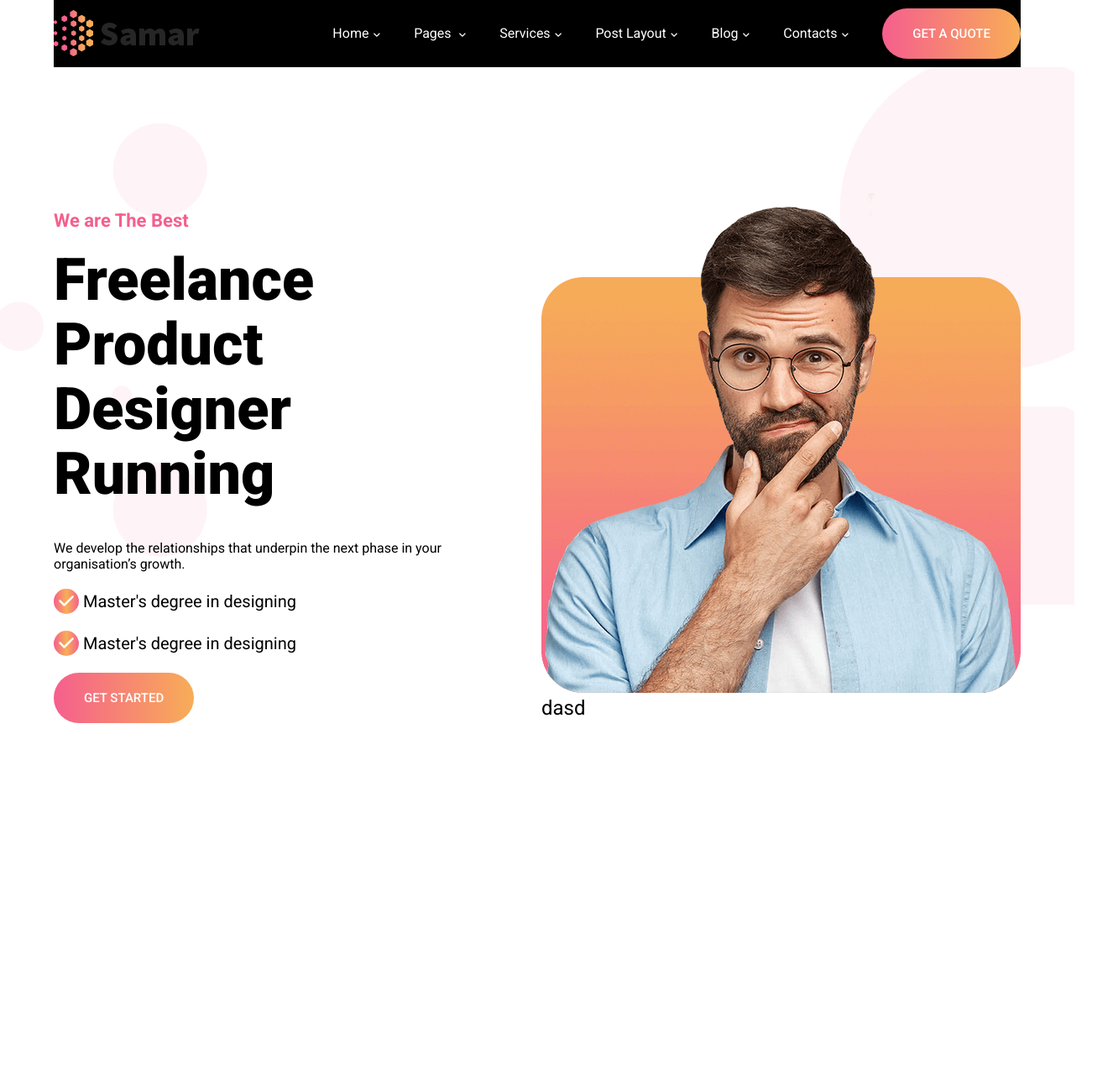
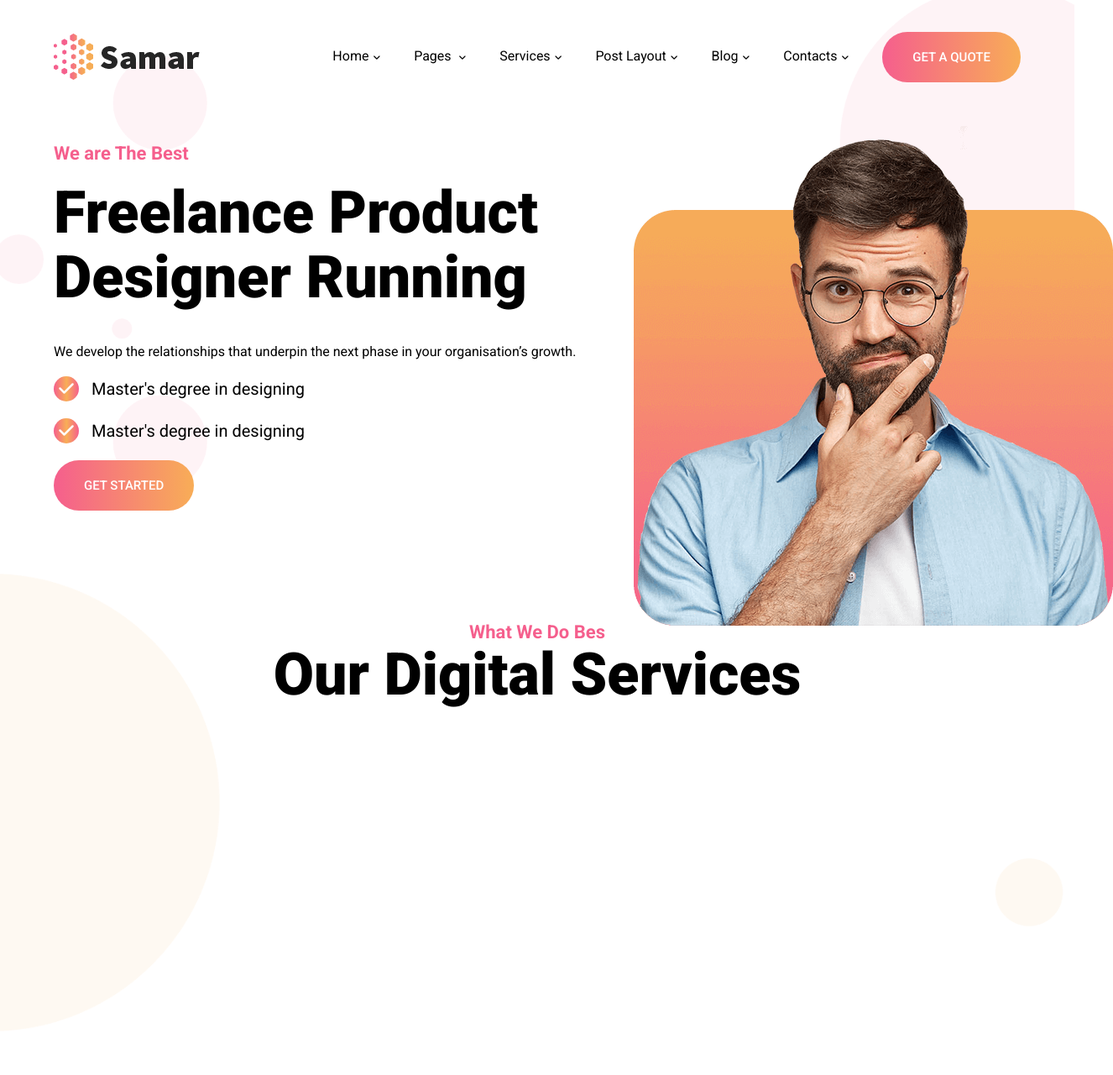
Before and after one commit to Ng-HuuDev/samar, a plain HTML site: page index.html in a window 1280 px wide. Shown: the whole page at 84% size, 1326 px wide, since content can reach past the window. Before the commit the page ends 861 px from the top, so only its background shows below. Drawn offline with Linux system fonts and the light colour scheme.

Commit message:
Create CAROUSEL & SERVICE

```diff
--- a/css/index.css
+++ b/css/index.css
@@ -1,3 +1,5 @@
+/* CSS GLOBAL*/
+
 * {
   margin: 0;
   padding: 0;
@@ -44,27 +46,44 @@ li a {
 .btn:hover {
   background-position: right center;
 }
+
+.title {
+  color: #f55f8d;
+  font-size: 22px;
+  font-weight: 600;
+}
+
+.title__h2 {
+  font-size: 70px;
+  line-height: 1.1;
+  font-weight: 800;
+  color: black;
+  margin-bottom: 20px;
+}
 /* CSS HEADER */
 
 header {
   display: flex;
   justify-content: center;
+  position: absolute;
+  top: 0;
+  left: 0;
+  width: 100%;
 }
 
 header .container {
   display: flex;
   justify-content: space-between;
-  background: #000;
+  /* background: #000; */
   height: 80px;
+  padding-top: 40px;
 }
 
-header .container img {
-  padding-top: 12px;
-}
 header nav {
   display: flex;
   justify-content: flex-end;
   align-items: center;
+  padding-top: 15px;
 }
 
 header nav ul {
@@ -78,7 +97,7 @@ header nav ul li {
 }
 
 header nav ul li a {
-  color: white;
+  color: #000;
 }
 
 header nav ul li i {
@@ -104,25 +123,12 @@ header nav ul li i {
 }
 
 #carousel .carousel__left {
+  width: 60%;
   padding-right: 40px;
 }
 
 #carousel .carousel__left p {
   padding: 20px 0;
-}
-
-#carousel .carousel__left p:first-child {
-  color: #f55f8d;
-  font-size: 22px;
-  font-weight: 600;
-}
-
-#carousel .carousel__left h2 {
-  font-size: 70px;
-  line-height: 1.1;
-  font-weight: 800;
-  color: black;
-  margin-bottom: 20px;
 }
 
 #carousel .carousel__left ul li {
@@ -138,4 +144,23 @@ header nav ul li i {
   color: white;
   background: linear-gradient(to right, #f55f8d 0, #f8ae56 51%, #f55f8d 100%);
   border-radius: 50%;
+  margin-right: 10px;
 }
+
+#carousel .carousel__right {
+  width: 40%;
+}
+
+#carousel .carousel__right .banner {
+  width: 100%;
+}
+
+/* CSS SERVICE */
+#services {
+  background-image: url(../img/bg2.png);
+  background-position: top center;
+  background-size: cover;
+  height: 80vh;
+  text-align: center;
+  padding-top: 100px;
+}
--- a/index.html
+++ b/index.html
@@ -48,8 +48,8 @@
       <div class="container">
         <div class="carousel__left">
           <div class="carousel__leftcontent">
-            <p> We are The Best</p>
-            <h2>Freelance Product <br> Designer Running</h2>
+            <p class="title"> We are The Best</p>
+            <h2 class="title__h2">Freelance Product <br> Designer Running</h2>
             <p>We develop the relationships that underpin the next phase in your
               organisation’s growth.</p>
               <ul>
@@ -61,11 +61,19 @@
             </div>
         <div class="carousel__right">
           <div class="carousel__rightcontent">
-            <img src="./img/pic3_1.png" alt="">
-            <h1>dasd </h1>
+            <div class="banner"><img src="./img/pic3_1.png" alt=""></div>
           </div>
         </div>
       </div>
      </section>
+     <!-- SERVICE -->
+      <section id="services">
+        <div class="container">
+          <p class="title"> What We Do Bes</p>
+          <h2 class="title__h2">
+            Our Digital Services
+          </h2>
+        </div>
+      </section>
   </body>
 </html>
```
